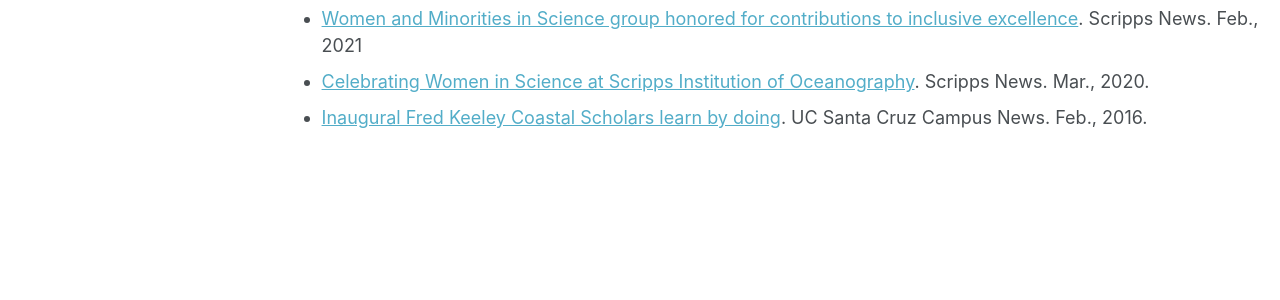
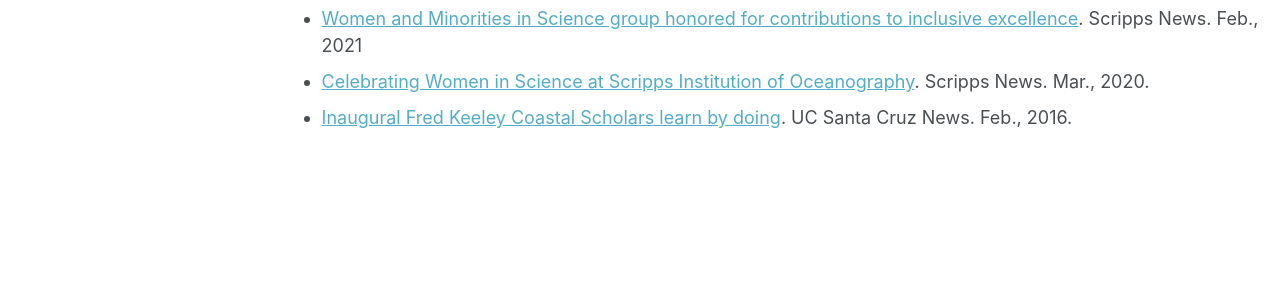
Before and after one commit to emferrer/emferrer.github.io, a Jekyll site: the page built from _pages/media.md, in a window 1280 px wide and 1321 px high. Shown: the part 782-1082 px from the top of the window. Built offline with Jekyll 4.4.1, drawn with Linux system fonts in a browser that asks for light colours; some web fonts are replaced; a script that is not in the unit is left out.

Commit message:
Update media.md

```diff
--- a/_pages/media.md
+++ b/_pages/media.md
@@ -24,4 +24,4 @@ selected
 * [Scripps Student Spotlight: Erica Ferrer](https://scripps.ucsd.edu/news/scripps-student-spotlight-erica-ferrer). Scripps News. Jan., 2022.
 * [Women and Minorities in Science group honored for contributions to inclusive excellence](https://scripps.ucsd.edu/news/women-and-minorities-science-group-honored-contributions-inclusive-excellence). Scripps News. Feb., 2021
 * [Celebrating Women in Science at Scripps Institution of Oceanography](https://scripps.ucsd.edu/news/celebrating-women-science-scripps-oceanography). Scripps News. Mar., 2020.
-* [Inaugural Fred Keeley Coastal Scholars learn by doing](https://news.ucsc.edu/2016/02/keeley-coastal-scholars/). UC Santa Cruz Campus News. Feb., 2016.
+* [Inaugural Fred Keeley Coastal Scholars learn by doing](https://news.ucsc.edu/2016/02/keeley-coastal-scholars/). UC Santa Cruz News. Feb., 2016.
```
